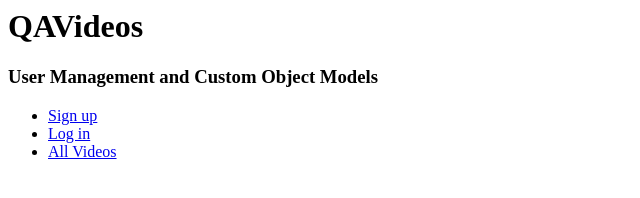
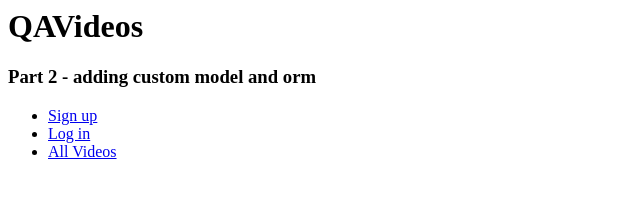
Before and after one commit to Ztnepres/tutorials, a website: page nodejs/strongloop_angular_part2/client/index.html in a window 1280 px wide. Shown: the whole page, without its empty margins (0-640 px from the left). Drawn offline with nearby package versions, Linux system fonts and the light colour scheme.

Commit message:
cosmetic changes

```diff
--- a/nodejs/strongloop_angular_part2/client/index.html
+++ b/nodejs/strongloop_angular_part2/client/index.html
@@ -4,7 +4,7 @@
 </head>
 <body>
 	<h1>QAVideos</h1>
-	<h3>User Management and Custom Object Models</h3>
+	<h3>Part 2 - adding custom model and orm</h3>
     <h2 ng-show="currentUser">Hello {{currentUser.email}} ( {{currentUser.id}})</h2>
 
   <nav>
```
Also changed, not shown: nodejs/strongloop_angular_part2/README.md, nodejs/strongloop_angular_part2/server/datasources.json (line endings or trailing spaces).
